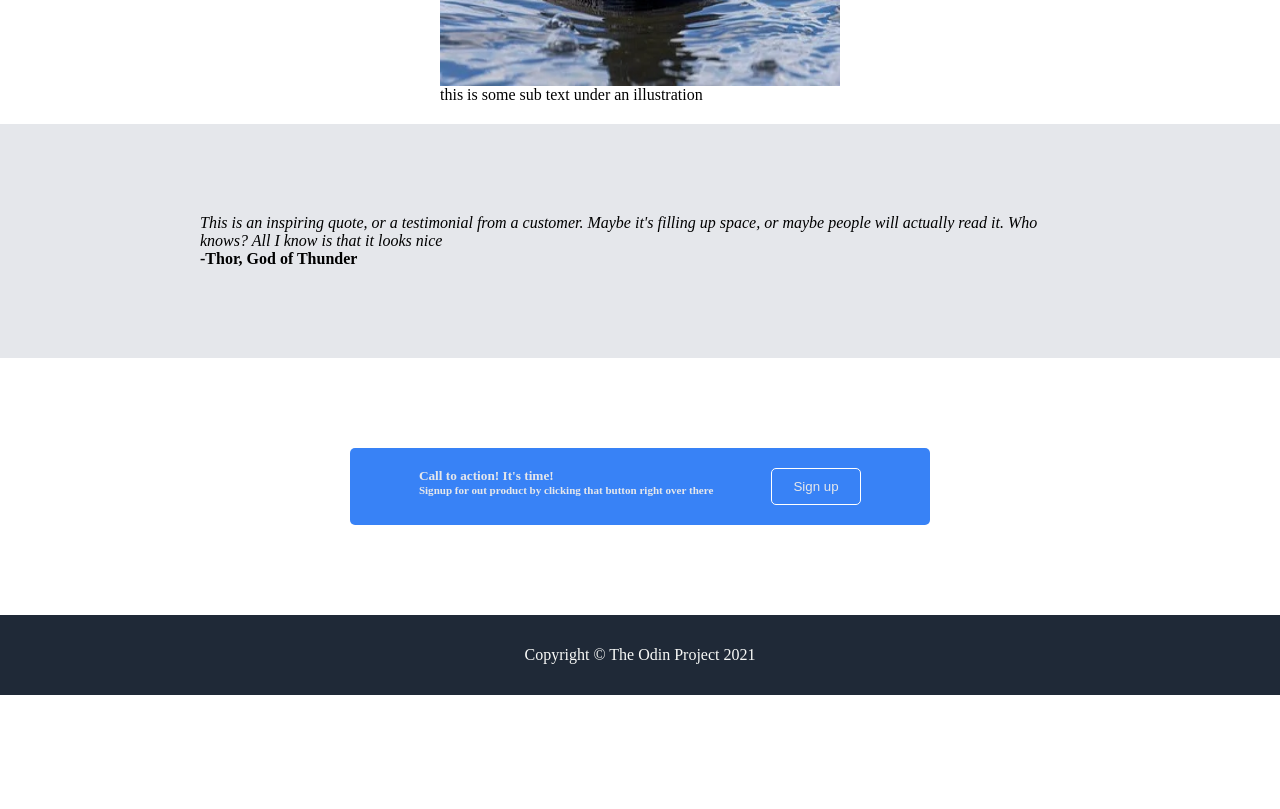
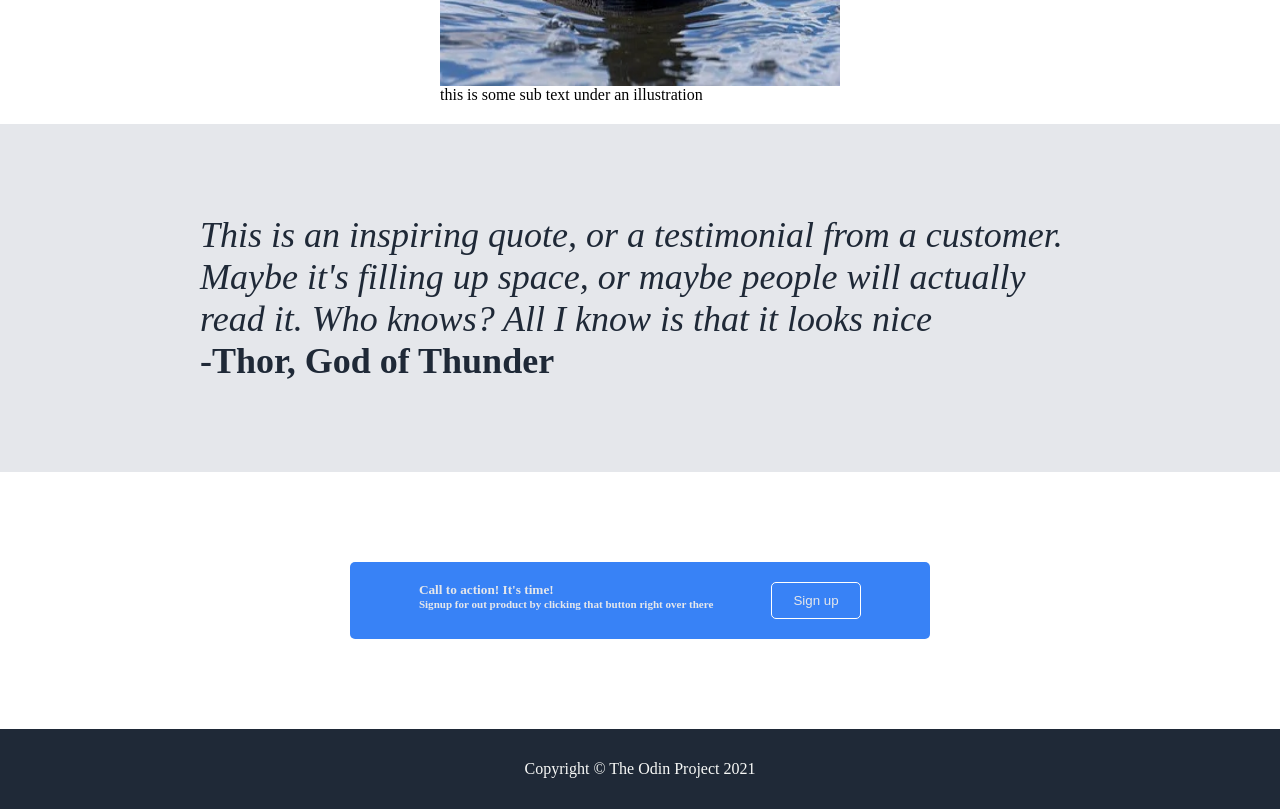
Before and after one commit to fmunashe/landingpage-css, a plain HTML site: page index.html in a window 1280 px wide. Shown: the part 1240-2049 px from the top of the page. Before the commit the page ends 1935 px from the top, so only its background shows below. Drawn offline with Linux system fonts and the light colour scheme.

Commit message:
update font color

```diff
--- a/style.css
+++ b/style.css
@@ -79,6 +79,8 @@ padding: 0 auto;
 
 .second-section {
     background-color: #e5e7eb;
+    color: #1f2937;
+    font-size: 36px;
     padding: 90px 200px;
 }
 
```
